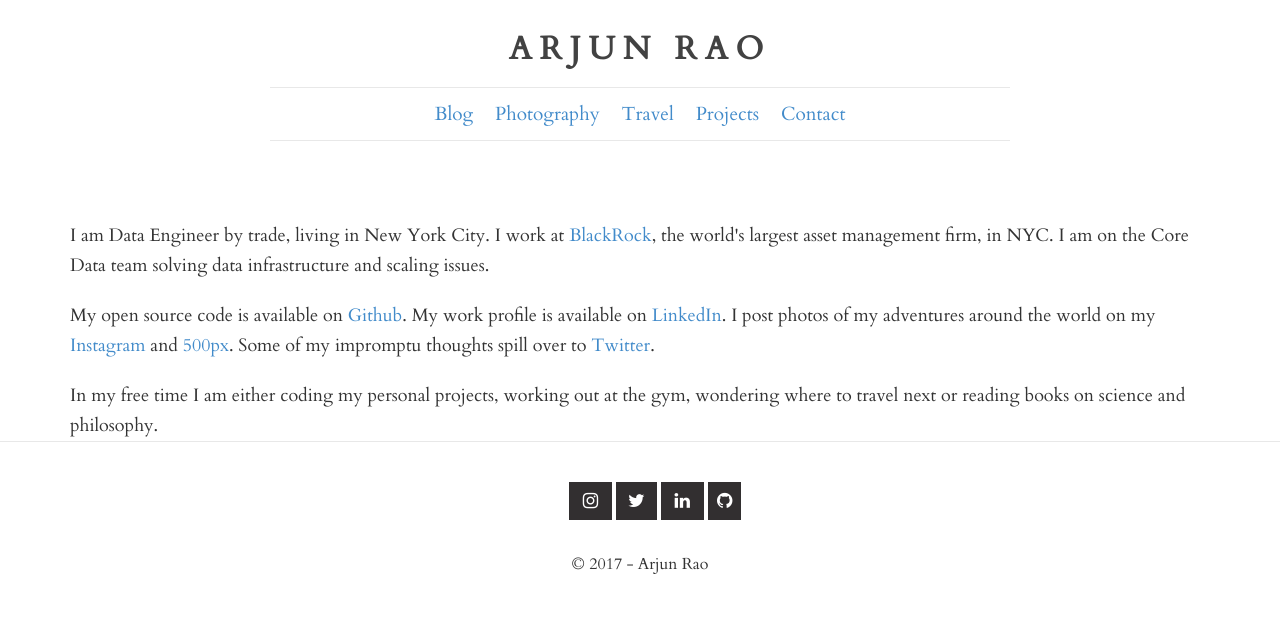
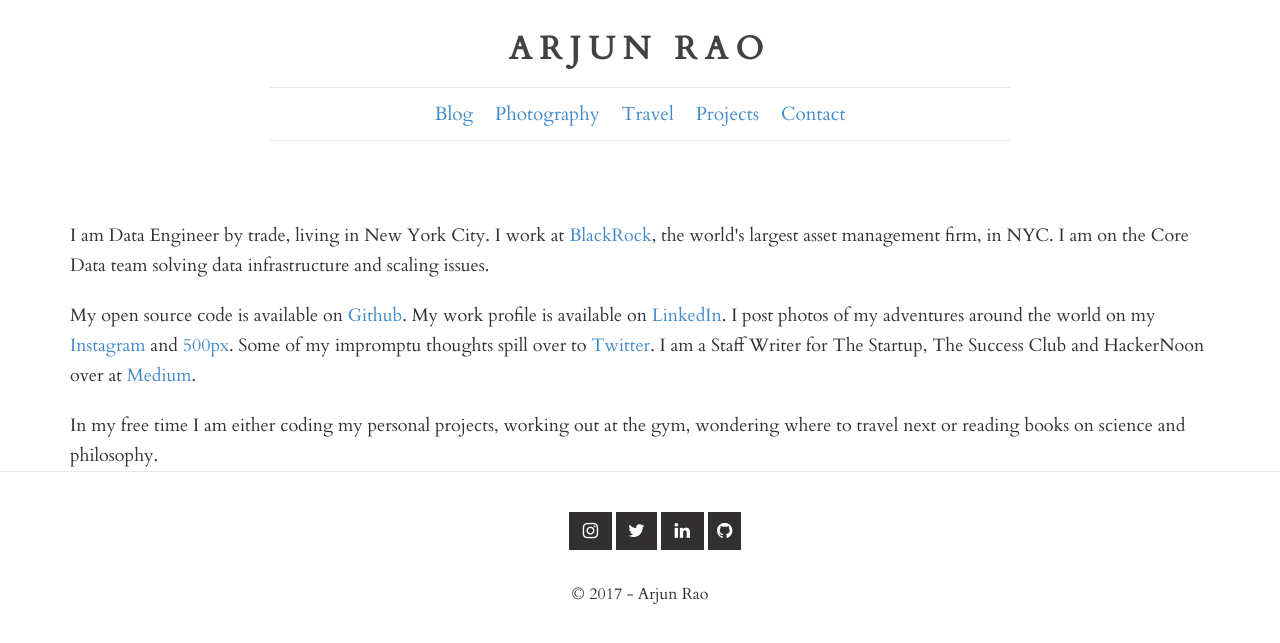
Before and after one commit to arjunrao87/arjunrao.co-v1, a Jekyll site: the page built from index.html, in a window 1280 px wide. Shown: the top 643 px of the page. Built offline with Jekyll 4.4.1, drawn with Linux system fonts in a browser that asks for light colours; nearby versions of some CDN libraries; comment, search, counter and statistics services are not loaded.

Commit message:
Adding to home page

```diff
--- a/_includes/home.html
+++ b/_includes/home.html
@@ -6,7 +6,7 @@
   <home-text>I am Data Engineer by trade, living in New York City. I work at <a href="https://www.blackrock.com" target="_blank">BlackRock</a>, the world's largest asset management firm, in NYC. I am on the Core Data team solving data infrastructure and scaling issues. </home-text>
   <br />
   <br />
-  <home-text>My open source code is available on <a href="http://github.com/arjunrao87" target="_blank">Github</a>. My work profile is available on <a href="https://www.linkedin.com/in/arjunrao87" target="_blank">LinkedIn</a>. I post photos of my adventures around the world on my <a href="https://www.instagram.com/raoarjun/" target="_blank">Instagram</a> and <a href="https://500px.com/arjunrao87" target="_blank">500px</a>. Some of my impromptu thoughts spill over to <a href="https://www.twitter.com/raoarjun" target="_blank">Twitter</a>. </home-text>
+  <home-text>My open source code is available on <a href="http://github.com/arjunrao87" target="_blank">Github</a>. My work profile is available on <a href="https://www.linkedin.com/in/arjunrao87" target="_blank">LinkedIn</a>. I post photos of my adventures around the world on my <a href="https://www.instagram.com/raoarjun/" target="_blank">Instagram</a> and <a href="https://500px.com/arjunrao87" target="_blank">500px</a>. Some of my impromptu thoughts spill over to <a href="https://www.twitter.com/raoarjun" target="_blank">Twitter</a>. I am a Staff Writer for The Startup, The Success Club and HackerNoon over at <a href="https://medium.com/@arjunrao87" target="_blank">Medium</a>. </home-text>
   <br />
   <br />
   <home-text>In my free time I am either coding my personal projects, working out at the gym, wondering where to travel next or reading books on science and philosophy.</home-text>
```
